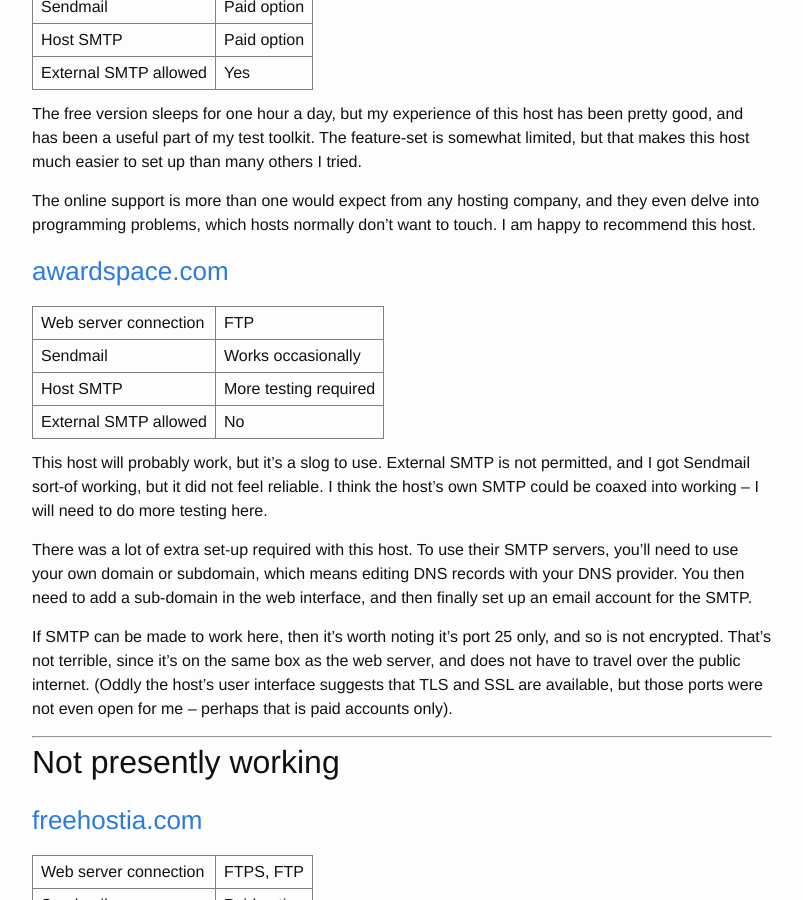
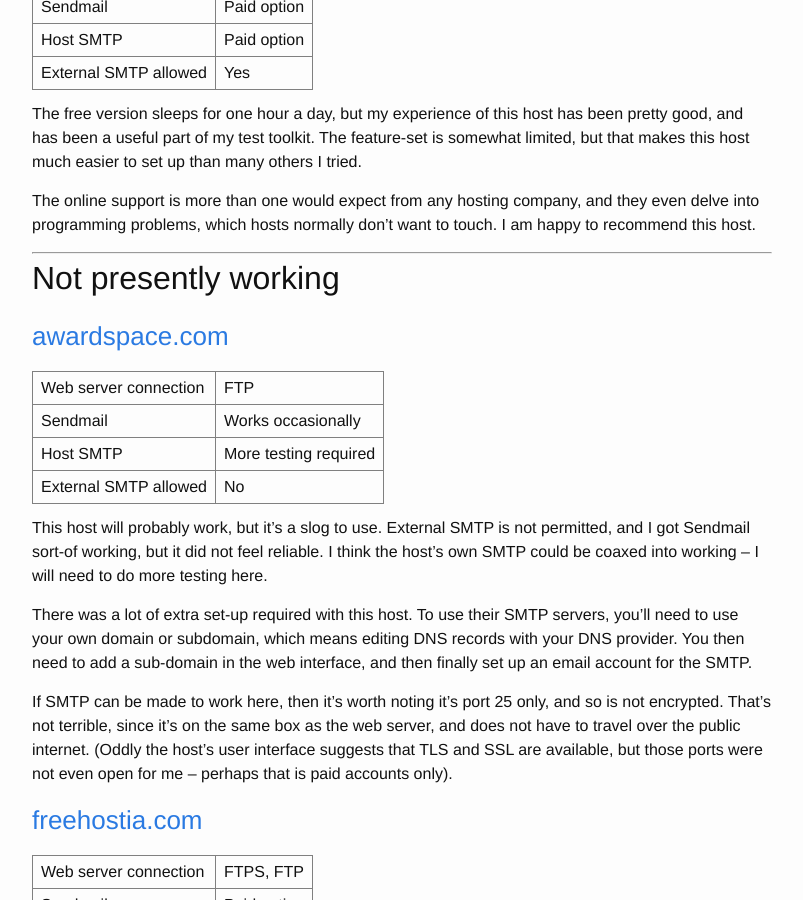
Before and after one commit to missive-app/docs, a Jekyll site: the page built from _posts/2018-02-12-list-of-free-lamp-hosts.markdown, in a window 1280 px wide and 900 px high, scrolled down 1004 px. Shown: the whole window, without its empty margins (238-1041 px from the left). Built offline with Jekyll 4.4.1, drawn with Linux system fonts in a browser that asks for light colours; some of the changed lines change nothing that is shown.

Commit message:
Move AwardSpace into 'not working' category for now
(It doesn't feel easy enough to recommend).

```diff
--- a/_posts/2018-02-12-list-of-free-lamp-hosts.markdown
+++ b/_posts/2018-02-12-list-of-free-lamp-hosts.markdown
@@ -60,6 +60,10 @@
 even delve into programming problems, which hosts normally don't want to touch. I
 am happy to recommend this host.
 
+---
+
+## Not presently working
+
 ### [awardspace.com](https://www.awardspace.com/)
 
 | Web server connection | FTP |
@@ -81,10 +85,6 @@
 and does not have to travel over the public internet. (Oddly the host's user interface
 suggests that TLS and SSL are available, but those ports were not even open for me
 -- perhaps that is paid accounts only).
-
----
-
-## Not presently working
 
 ### [freehostia.com](https://www.freehostia.com/)
 
```
